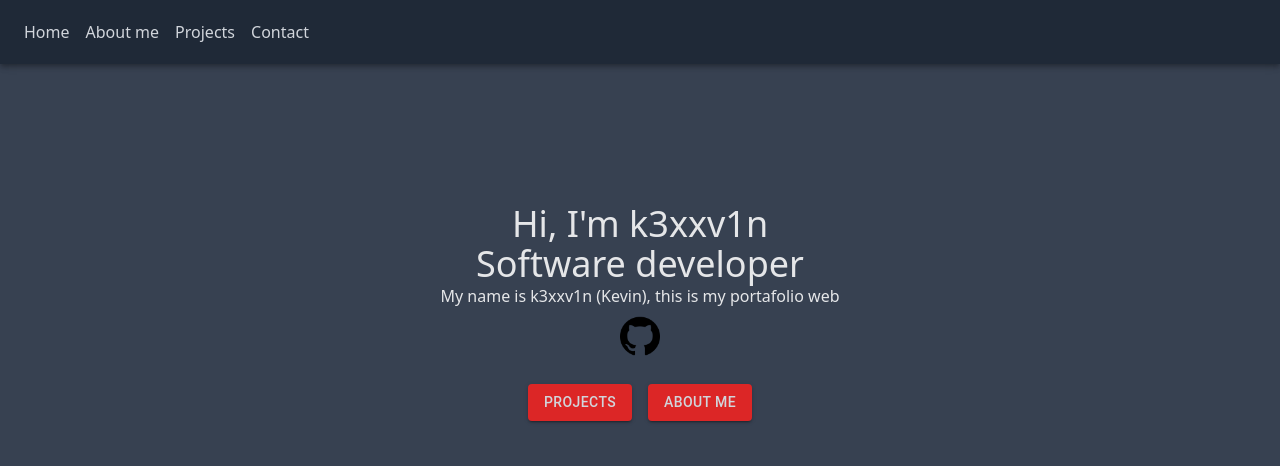
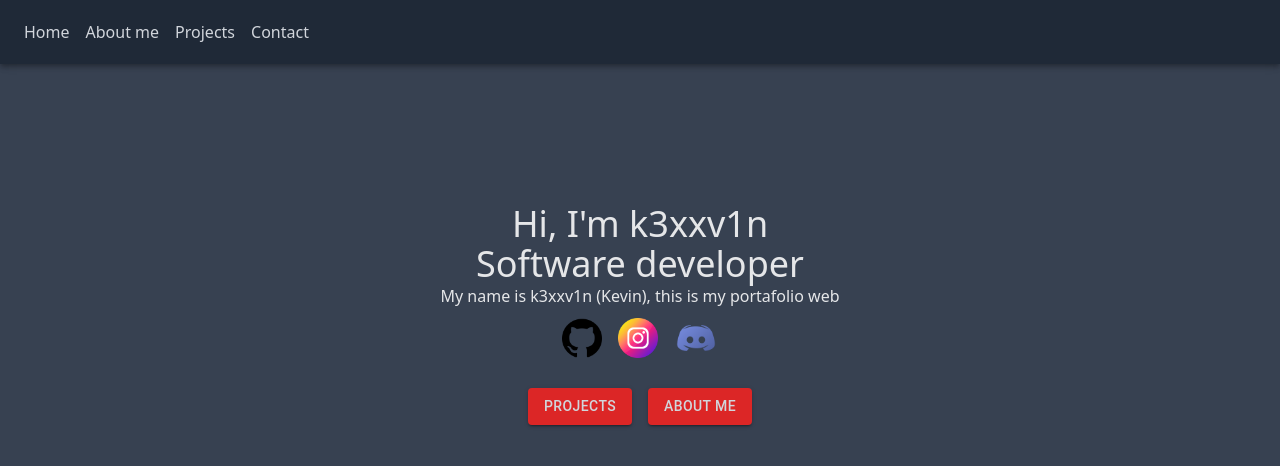
Before and after one commit to k3xxv1n/Portafolio, a React (Vite) app in the folder frontend/: page / in a window 1280 px wide. Shown: the top 466 px of the page. Built offline with nearby package versions, Linux system fonts and the light colour scheme.

Commit message:
se modifico el portafoli completo para que se vea mas minimalista

```diff
--- a/frontend/src/pages/Home.jsx
+++ b/frontend/src/pages/Home.jsx
@@ -2,6 +2,8 @@ import Navbar from "../components/Navbar"
 
 import {Button, IconButton, Box} from "@mui/material"
 import GitHubIcon from '../assets/github.png'
+import IgIcon from '../assets/instagram.png'
+import DcIcon from '../assets/discord.png'
 
 import { Link} from "react-router-dom"
 
@@ -12,11 +14,19 @@ const Home = () => {
             <div className="relative top-35">
                 <h1 className="text-center text-4xl">Hi, I'm k3xxv1n<br/>Software developer</h1>
                 <p className="text-center">My name is k3xxv1n (Kevin), this is my portafolio web</p>
+
                 <Box sx={{ display: 'flex', justifyContent: 'center'}}>
                     <IconButton  href="https://github.com/k3xxv1n" target="_blank">
                         <img src={GitHubIcon} alt="GitHub" className="w-10 h-10 mx-auto mt-4" />
                     </IconButton>
+                    <IconButton  href="https://www.instagram.com/k3nvhz.k3" target="_blank">
+                        <img src={IgIcon} alt="instagram" className="w-10 h-10 mx-auto mt-4" />
+                    </IconButton>
+                    <IconButton href="https://discord.com/users/123456789012345678" target="_blank">
+                        <img src={DcIcon} alt="Discord" className="w-11 h-11 mx-auto mt-4" />
+                    </IconButton>
                 </Box>
+
                 <div className="flex justify-center gap-4 relative top-5">
                     <Button component={Link} variant="contained" sx={
                         {
```
Also changed, not shown: frontend/src/assets/discord.png (added), frontend/src/assets/instagram.png (added).
